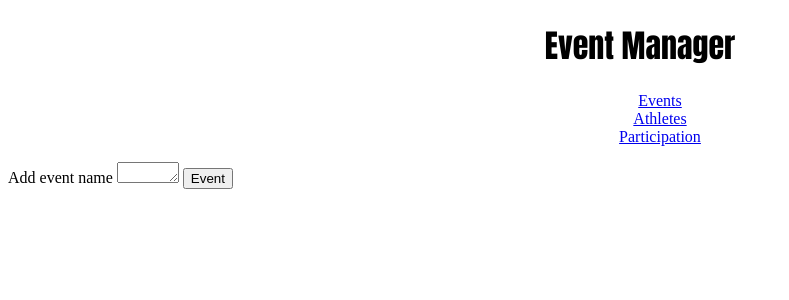
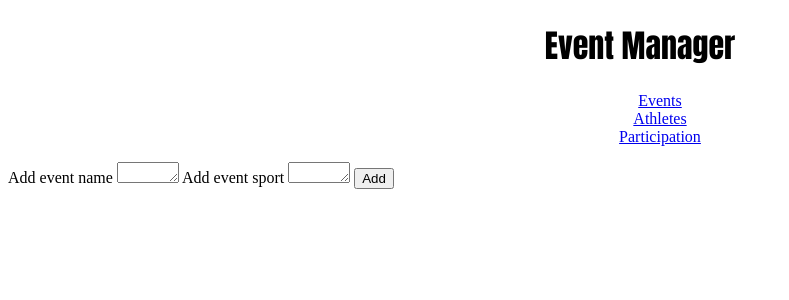
Before and after one commit to JohnAisthorpe/event_manager_web_app, a Flask app: page /events/new in a window 1280 px wide. Shown: the top 300 px of the page, without its empty margins (0-789 px from the left). Run offline with Flask 2, Linux system fonts and the light colour scheme; data that the repository does not hold is empty; some libraries are stand-ins or nearby versions.

Commit message:
new event sport form added

```diff
--- a/templates/athletes/index.html
+++ b/templates/athletes/index.html
@@ -7,7 +7,7 @@
     </tr>
     <!-- new athlete link -->
     <td>
-        <a href="/athletes/new">New athlete</a>
+        <button type="button" href='/athletes/new'">New athlete</button>
 
     </td>
 
--- a/templates/events/index.html
+++ b/templates/events/index.html
@@ -8,7 +8,8 @@
     </tr>
     <!-- new athlete link -->
     <td>
-        <a href="/events/new">New event</a>
+
+        <button type="button" onclick="window.location.href='/events/new'">New event</button>
 
     </td>
 
@@ -20,7 +21,7 @@
         </td>
         <td> {{ event.sport }}</td>
         <td>
-            <a href="/events/{{ event.id }}/edit">Edit event</a>
+            <button type="button" onclick="window.location.href='/events/{{ event.id }}/edit'">Edit event</button>
 
         </td>
     </tr>
--- a/templates/events/new.html
+++ b/templates/events/new.html
@@ -4,7 +4,13 @@
 <form action="/events" method = "post">
     <label for="name">Add event name</label>
     <textarea name="name" id="name" cols="5" rows="1"></textarea>
-    <input type="submit" value="Event">
+
+    <label for="sport">Add event sport</label>
+    <textarea name="sport" id="sport" cols="5" rows="1"></textarea>
+    <input type="submit" value="Add">
+
 </form>
 
+
+
 {% endblock %}
```
